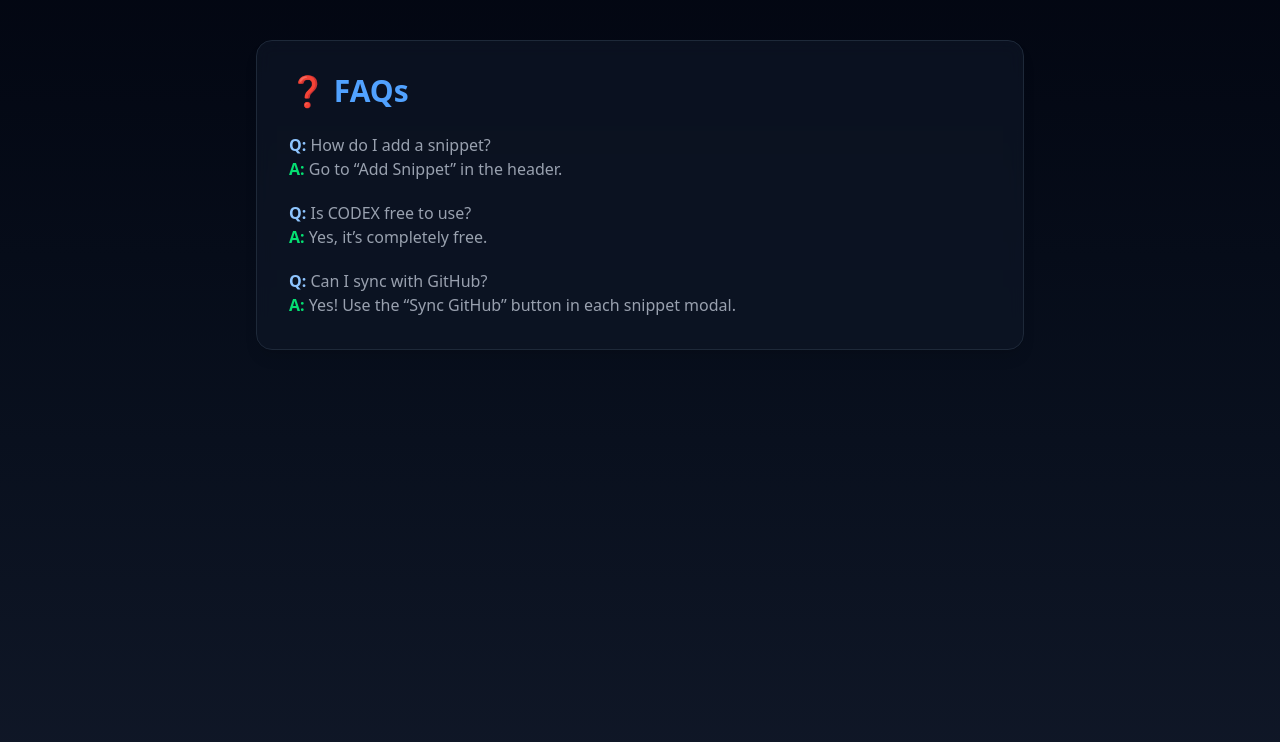
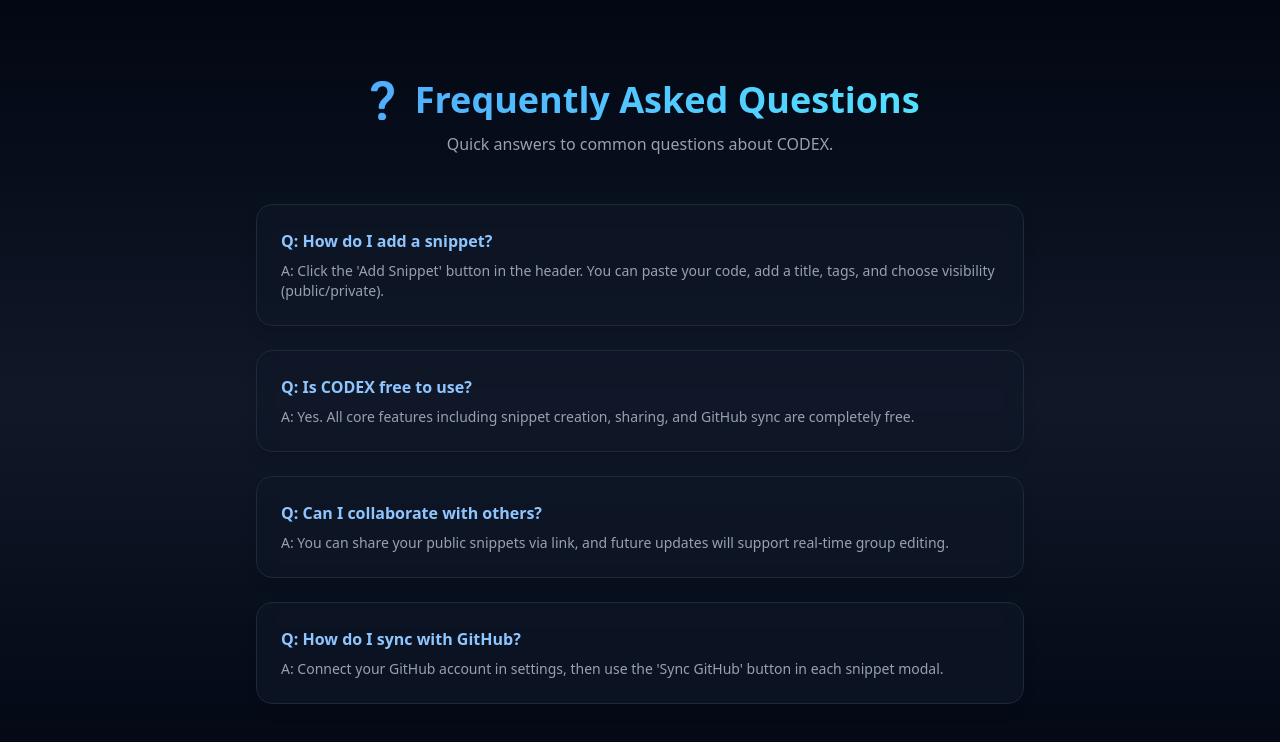
Before and after one commit to rahul01879/code-sharing-frontend, a React (Vite) app: page /faq in a window 1280 px wide. Shown: the top 742 px of the page. Built offline with nearby package versions, Linux system fonts and the light colour scheme.

Commit message:
Make Resources more better

```diff
--- a/src/pages/Docs.jsx
+++ b/src/pages/Docs.jsx
@@ -1,14 +1,44 @@
 export default function Docs() {
   return (
-    <div className="min-h-screen bg-gradient-to-b from-gray-950 to-gray-900 text-gray-300 py-10 px-6">
-      <div className="max-w-3xl mx-auto bg-gray-900/60 border border-gray-800 rounded-2xl shadow-lg p-8 backdrop-blur">
-        <h1 className="text-3xl font-bold text-blue-400 mb-4">📘 Documentation</h1>
-        <p className="text-base leading-relaxed text-gray-400">
-          Welcome to the <span className="text-blue-300 font-semibold">CODEX</span> documentation.
-          Here you’ll find details on how to create, edit, and manage your snippets, connect GitHub,
-          and organize your collections effectively.
+    <section className="min-h-screen bg-gradient-to-b from-gray-950 via-gray-900 to-gray-950 text-gray-300 py-20 px-6">
+      <div className="max-w-4xl mx-auto text-center mb-12">
+        <h1 className="text-4xl font-bold bg-gradient-to-r from-blue-400 to-cyan-300 bg-clip-text text-transparent">
+          📘 CODEX Documentation
+        </h1>
+        <p className="mt-3 text-gray-400 text-base">
+          Everything you need to know about creating, managing, and sharing code snippets.
         </p>
       </div>
-    </div>
+
+      <div className="max-w-4xl mx-auto grid gap-8 md:grid-cols-2">
+        <div className="bg-gray-900/60 border border-gray-800 rounded-2xl p-6 backdrop-blur shadow-lg hover:border-blue-500/50 transition">
+          <h2 className="text-xl font-semibold text-blue-400 mb-2">🚀 Getting Started</h2>
+          <p className="text-gray-400 text-sm">
+            Learn how to create, edit, and share your first snippet within CODEX. Start coding faster
+            with our clean, developer-friendly interface.
+          </p>
+        </div>
+        <div className="bg-gray-900/60 border border-gray-800 rounded-2xl p-6 backdrop-blur shadow-lg hover:border-blue-500/50 transition">
+          <h2 className="text-xl font-semibold text-blue-400 mb-2">🔗 GitHub Integration</h2>
+          <p className="text-gray-400 text-sm">
+            Sync your snippets with GitHub repositories instantly. Connect your account in settings
+            and push updates directly from CODEX.
+          </p>
+        </div>
+        <div className="bg-gray-900/60 border border-gray-800 rounded-2xl p-6 backdrop-blur shadow-lg hover:border-blue-500/50 transition">
+          <h2 className="text-xl font-semibold text-blue-400 mb-2">📁 Collections</h2>
+          <p className="text-gray-400 text-sm">
+            Organize your snippets into personal or shared collections to keep your workspace clean
+            and collaborative.
+          </p>
+        </div>
+        <div className="bg-gray-900/60 border border-gray-800 rounded-2xl p-6 backdrop-blur shadow-lg hover:border-blue-500/50 transition">
+          <h2 className="text-xl font-semibold text-blue-400 mb-2">⚙️ Customization</h2>
+          <p className="text-gray-400 text-sm">
+            Customize themes, syntax highlighting, and editor preferences to match your coding style.
+          </p>
+        </div>
+      </div>
+    </section>
   );
 }
--- a/src/pages/FAQ.jsx
+++ b/src/pages/FAQ.jsx
@@ -1,23 +1,45 @@
 export default function FAQ() {
+  const faqs = [
+    {
+      q: "How do I add a snippet?",
+      a: "Click the 'Add Snippet' button in the header. You can paste your code, add a title, tags, and choose visibility (public/private).",
+    },
+    {
+      q: "Is CODEX free to use?",
+      a: "Yes. All core features including snippet creation, sharing, and GitHub sync are completely free.",
+    },
+    {
+      q: "Can I collaborate with others?",
+      a: "You can share your public snippets via link, and future updates will support real-time group editing.",
+    },
+    {
+      q: "How do I sync with GitHub?",
+      a: "Connect your GitHub account in settings, then use the 'Sync GitHub' button in each snippet modal.",
+    },
+  ];
+
   return (
-    <div className="min-h-screen bg-gradient-to-b from-gray-950 to-gray-900 text-gray-300 py-10 px-6">
-      <div className="max-w-3xl mx-auto bg-gray-900/60 border border-gray-800 rounded-2xl shadow-lg p-8 backdrop-blur">
-        <h1 className="text-3xl font-bold text-blue-400 mb-6">❓ FAQs</h1>
-        <ul className="space-y-5 text-base text-gray-400">
-          <li>
-            <b className="text-blue-300">Q:</b> How do I add a snippet? <br />
-            <b className="text-green-400">A:</b> Go to “Add Snippet” in the header.
-          </li>
-          <li>
-            <b className="text-blue-300">Q:</b> Is CODEX free to use? <br />
-            <b className="text-green-400">A:</b> Yes, it’s completely free.
-          </li>
-          <li>
-            <b className="text-blue-300">Q:</b> Can I sync with GitHub? <br />
-            <b className="text-green-400">A:</b> Yes! Use the “Sync GitHub” button in each snippet modal.
-          </li>
-        </ul>
+    <section className="min-h-screen bg-gradient-to-b from-gray-950 via-gray-900 to-gray-950 text-gray-300 py-20 px-6">
+      <div className="max-w-3xl mx-auto text-center mb-12">
+        <h1 className="text-4xl font-bold bg-gradient-to-r from-blue-400 to-cyan-300 bg-clip-text text-transparent">
+          ❓ Frequently Asked Questions
+        </h1>
+        <p className="text-gray-400 text-base mt-3">
+          Quick answers to common questions about CODEX.
+        </p>
       </div>
-    </div>
+
+      <div className="max-w-3xl mx-auto space-y-6">
+        {faqs.map((item, i) => (
+          <div
+            key={i}
+            className="bg-gray-900/60 border border-gray-800 rounded-2xl p-6 hover:border-blue-500/40 transition shadow-lg backdrop-blur"
+          >
+            <p className="font-semibold text-blue-300">Q: {item.q}</p>
+            <p className="text-gray-400 text-sm mt-2">A: {item.a}</p>
+          </div>
+        ))}
+      </div>
+    </section>
   );
 }
--- a/src/pages/Terms.jsx
+++ b/src/pages/Terms.jsx
@@ -1,15 +1,24 @@
-export default function Terms() {
+export default function Privacy() {
   return (
-    <div className="min-h-screen bg-gradient-to-b from-gray-950 to-gray-900 text-gray-300 py-10 px-6">
-      <div className="max-w-3xl mx-auto bg-gray-900/60 border border-gray-800 rounded-2xl shadow-lg p-8 backdrop-blur">
-        <h1 className="text-3xl font-bold text-blue-400 mb-4">📄 Terms of Service</h1>
-        <p className="text-base leading-relaxed text-gray-400">
-          By using <span className="text-blue-300 font-semibold">CODEX</span>, you agree not to upload
-          harmful or malicious code, and to respect other users’ intellectual property. We reserve
-          the right to remove inappropriate content and suspend accounts violating our community
-          guidelines.
+    <section className="min-h-screen bg-gradient-to-b from-gray-950 via-gray-900 to-gray-950 text-gray-300 py-20 px-6">
+      <div className="max-w-3xl mx-auto bg-gray-900/60 border border-gray-800 rounded-2xl p-8 backdrop-blur shadow-lg">
+        <h1 className="text-4xl font-bold bg-gradient-to-r from-blue-400 to-cyan-300 bg-clip-text text-transparent mb-6">
+          🔒 Privacy Policy
+        </h1>
+        <p className="text-gray-400 text-sm leading-relaxed mb-4">
+          We value your privacy. Your personal information — such as username, email, and saved
+          snippets — is stored securely using industry-standard encryption.
+        </p>
+        <p className="text-gray-400 text-sm leading-relaxed mb-4">
+          Passwords are hashed with <span className="text-green-400 font-medium">bcrypt</span>, and
+          sensitive tokens are encrypted using
+          <span className="text-green-400 font-medium"> AES-256</span> encryption.
+        </p>
+        <p className="text-gray-400 text-sm leading-relaxed">
+          We never sell or share your data with third parties. CODEX complies with modern data
+          protection standards to ensure your information remains private and secure.
         </p>
       </div>
-    </div>
+    </section>
   );
 }
```
